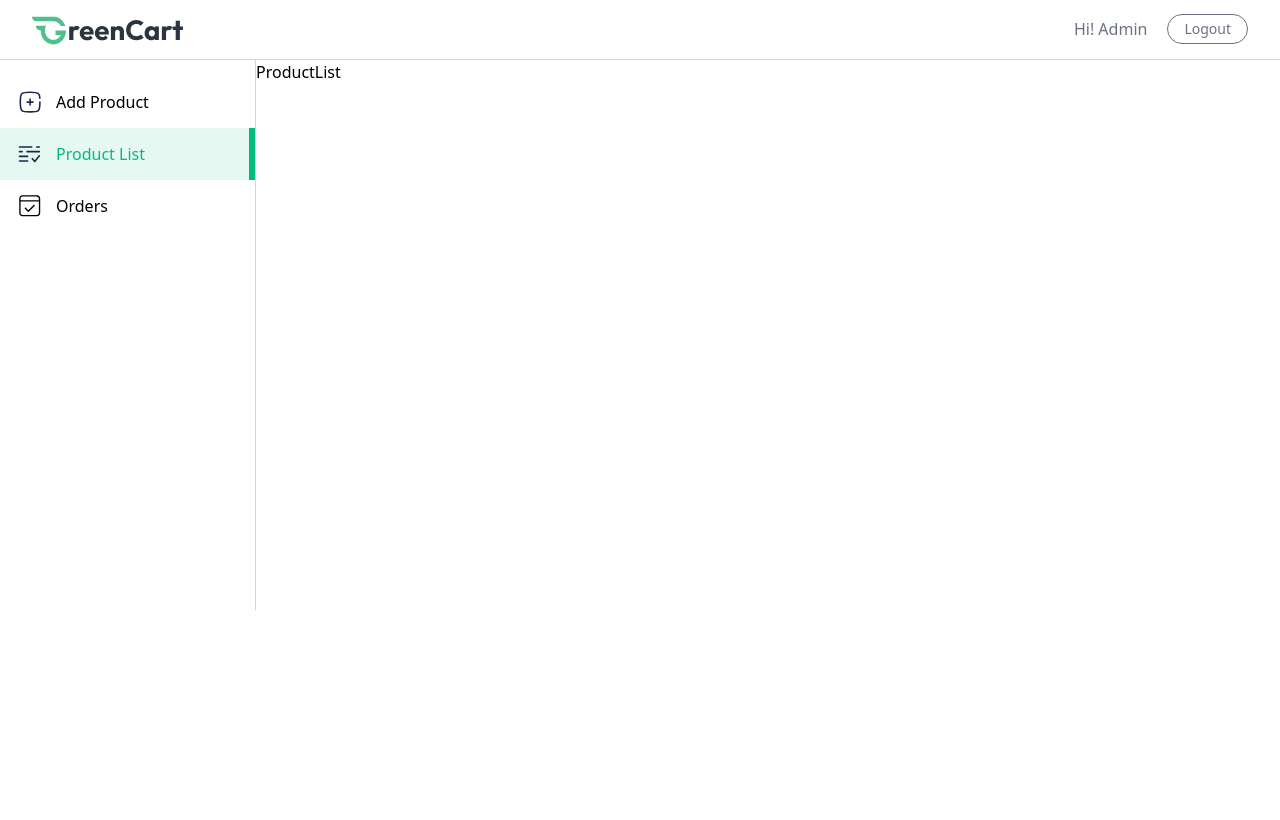
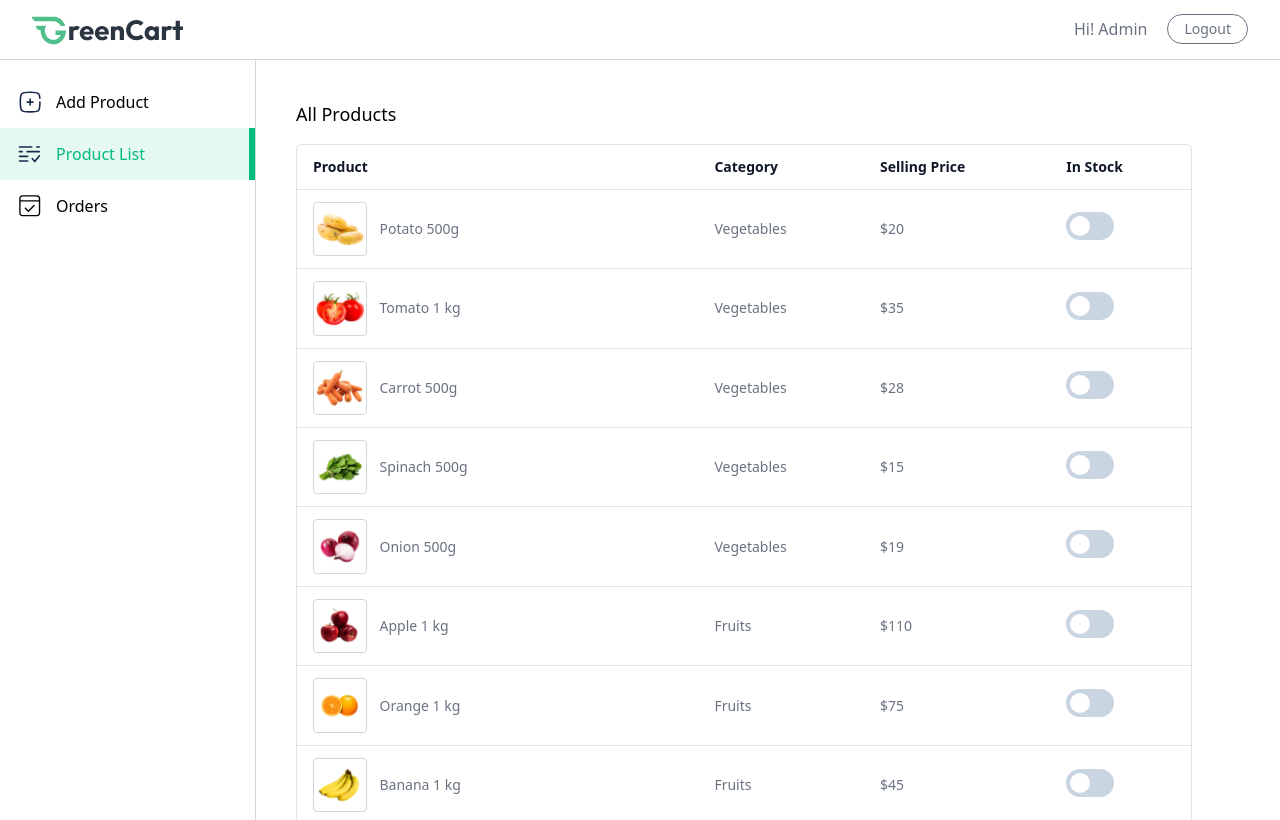
Before and after one commit to rohit-roshan123/ApnaCart--Grocery-shopping-application, a React (Vite) app in the folder ApnaCart/apnacart/: page /seller/product-list in a window 1280 px wide. Both pictures are taken after typing "name@example.com", "Sample123" into the empty fields and a click on the button "Login". Built offline with nearby package versions, Linux system fonts and the light colour scheme.

Commit message:
product list page created.

```diff
--- a/ApnaCart/apnacart/src/Pages/seller/ProductList.jsx
+++ b/ApnaCart/apnacart/src/Pages/seller/ProductList.jsx
@@ -1,8 +1,50 @@
 import React from 'react'
+import { useAppContext } from '../../context/AppContext'
 
 const ProductList = () => {
+
+  const {products, currency} = useAppContext();
+
+
   return (
-    <div>ProductList</div>
+<div className="no-scrollbar flex-1 h-[95vh] overflow-y-scroll flex flex-col justify-between">
+            <div className="w-full md:p-10 p-4">
+                <h2 className="pb-4 text-lg font-medium">All Products</h2>
+                <div className="flex flex-col items-center max-w-4xl w-full overflow-hidden rounded-md bg-white border border-gray-500/20">
+                    <table className="md:table-auto table-fixed w-full overflow-hidden">
+                        <thead className="text-gray-900 text-sm text-left">
+                            <tr>
+                                <th className="px-4 py-3 font-semibold truncate">Product</th>
+                                <th className="px-4 py-3 font-semibold truncate">Category</th>
+                                <th className="px-4 py-3 font-semibold truncate hidden md:block">Selling Price</th>
+                                <th className="px-4 py-3 font-semibold truncate">In Stock</th>
+                            </tr>
+                        </thead>
+                        <tbody className="text-sm text-gray-500">
+                            {products.map((product) => (
+                                <tr key={product._id} className="border-t border-gray-500/20">
+                                    <td className="md:px-4 pl-2 md:pl-4 py-3 flex items-center space-x-3 truncate">
+                                        <div className="border border-gray-300 rounded overflow-hidden">
+                                            <img src={product.image[0]} alt="Product" className="w-16" />
+                                        </div>
+                                        <span className="truncate max-sm:hidden w-full">{product.name}</span>
+                                    </td>
+                                    <td className="px-4 py-3">{product.category}</td>
+                                    <td className="px-4 py-3 max-sm:hidden">${product.offerPrice}</td>
+                                    <td className="px-4 py-3">
+                                        <label className="relative inline-flex items-center cursor-pointer text-gray-900 gap-3">
+                                            <input type="checkbox" className="sr-only peer" />
+                                            <div className="w-12 h-7 bg-slate-300 rounded-full peer peer-checked:bg-blue-600 transition-colors duration-200"></div>
+                                            <span className="dot absolute left-1 top-1 w-5 h-5 bg-white rounded-full transition-transform duration-200 ease-in-out peer-checked:translate-x-5"></span>
+                                        </label>
+                                    </td>
+                                </tr>
+                            ))}
+                        </tbody>
+                    </table>
+                </div>
+            </div>
+        </div>
   )
 }
 
--- a/ApnaCart/apnacart/src/Pages/seller/SellerLayout.jsx
+++ b/ApnaCart/apnacart/src/Pages/seller/SellerLayout.jsx
@@ -35,7 +35,7 @@
 
             <div className="flex">
 
-                <div className="md:w-64 w-16 border-r h-[550px] text-base border-gray-300 pt-4 flex flex-col transition-all duration-300">
+                <div className="md:w-64 w-16 border-r h-[95vh] text-base border-gray-300 pt-4 flex flex-col transition-all duration-300">
                 {sidebarLinks.map((item) => (
                     <NavLink to={item.path} key={item.name} end={item.path === "/seller"}
                         className={({ isActive }) => `flex items-center py-3 px-4 gap-3
```
